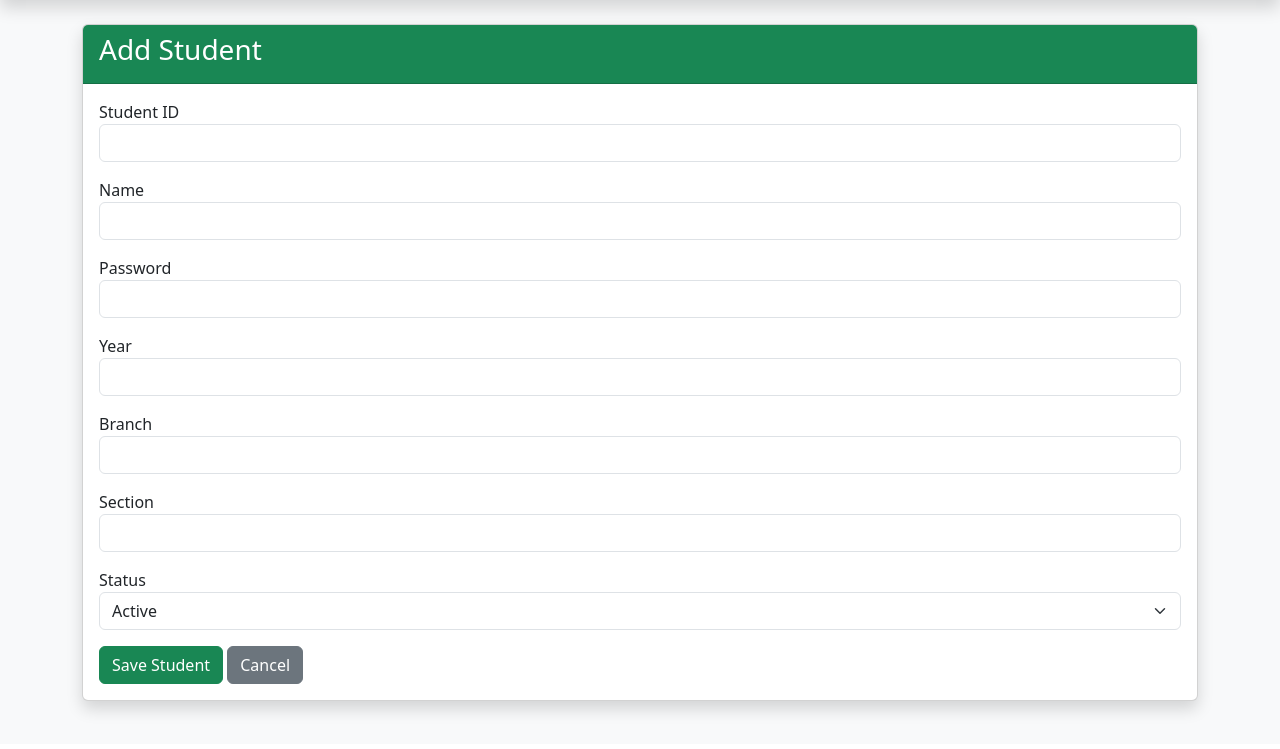
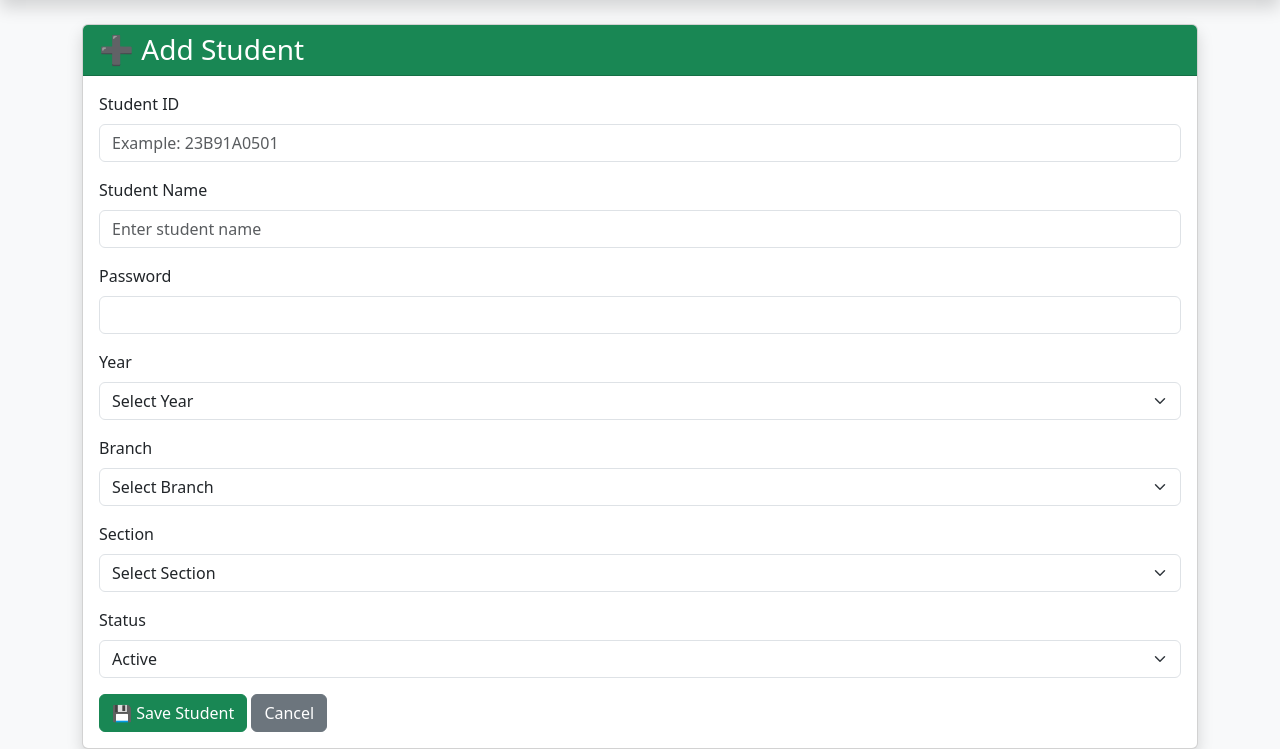
Before and after one commit to syed-shairiyaz/ComputerLabManagementSystem, a Flask app: page /admin/students/add in a window 1280 px wide. Shown: the part 56-805 px from the top of the page. Before the commit the page ends 773 px from the top, so only its background shows below. Run offline with Flask 3, Linux system fonts and the light colour scheme.

Commit message:
adding year and branch

```diff
--- a/app/templates/admin/add_student.html
+++ b/app/templates/admin/add_student.html
@@ -10,41 +10,61 @@
 
         <div class="card-header bg-success text-white">
 
-<h3>Add Student</h3>
+            <h3 class="mb-0">
+                ➕ Add Student
+            </h3>
 
         </div>
+
 
         <div class="card-body">
 
             <form method="POST">
 
+
+                <!-- Student ID -->
+
                 <div class="mb-3">
 
-<label>Student ID</label>
+                    <label class="form-label">
+                        Student ID
+                    </label>
 
                     <input
                         type="text"
                         name="student_id"
                         class="form-control"
+                        placeholder="Example: 23B91A0501"
                         required>
 
                 </div>
 
+
+                <!-- Name -->
+
                 <div class="mb-3">
 
-<label>Name</label>
+                    <label class="form-label">
+                        Student Name
+                    </label>
 
                     <input
                         type="text"
                         name="name"
                         class="form-control"
+                        placeholder="Enter student name"
                         required>
 
                 </div>
 
+
+                <!-- Password -->
+
                 <div class="mb-3">
 
-<label>Password</label>
+                    <label class="form-label">
+                        Password
+                    </label>
 
                     <input
                         type="password"
@@ -54,67 +74,167 @@ required>
 
                 </div>
 
+
+                <!-- Year -->
+
                 <div class="mb-3">
 
-<label>Year</label>
+                    <label class="form-label">
+                        Year
+                    </label>
 
-<input
-type="text"
+                    <select
                         name="year"
-class="form-control"
+                        class="form-select"
                         required>
+
+                        <option value="">
+                            Select Year
+                        </option>
+
+                        <option value="1st Year">
+                            1st Year
+                        </option>
+
+                        <option value="2nd Year">
+                            2nd Year
+                        </option>
+
+                        <option value="3rd Year">
+                            3rd Year
+                        </option>
+
+                        <option value="4th Year">
+                            4th Year
+                        </option>
+
+                    </select>
 
                 </div>
 
+
+                <!-- Branch -->
+
                 <div class="mb-3">
 
-<label>Branch</label>
+                    <label class="form-label">
+                        Branch
+                    </label>
 
-<input
-type="text"
+                    <select
                         name="branch"
-class="form-control"
+                        class="form-select"
                         required>
+
+                        <option value="">
+                            Select Branch
+                        </option>
+
+                        <option value="CSE">
+                            CSE
+                        </option>
+
+                        <option value="CSE-DS">
+                            CSE-DS
+                        </option>
+
+                        <option value="CSE-CS">
+                            CSE-CS
+                        </option>
+
+                        <option value="ALML">
+                            ALML
+                        </option>
+
+                        <option value="ECE">
+                            ECE
+                        </option>
+
+                        <option value="EEE">
+                            EEE
+                        </option>
+
+                    </select>
 
                 </div>
 
+
+                <!-- Section -->
+
                 <div class="mb-3">
 
-<label>Section</label>
+                    <label class="form-label">
+                        Section
+                    </label>
 
-<input
-type="text"
+                    <select
                         name="section"
-class="form-control"
+                        class="form-select"
                         required>
+
+                        <option value="">
+                            Select Section
+                        </option>
+
+                        <option value="A">
+                            A
+                        </option>
+
+                        <option value="B">
+                            B
+                        </option>
+
+                        <option value="C">
+                            C
+                        </option>
+
+                        <option value="D">
+                            D
+                        </option>
+
+                    </select>
 
                 </div>
 
+
+                <!-- Status -->
+
                 <div class="mb-3">
 
-<label>Status</label>
+                    <label class="form-label">
+                        Status
+                    </label>
 
                     <select
                         name="status"
                         class="form-select">
 
-<option>Active</option>
+                        <option value="Active">
+                            Active
+                        </option>
 
-<option>Inactive</option>
+                        <option value="Inactive">
+                            Inactive
+                        </option>
 
                     </select>
 
                 </div>
 
+
+                <!-- Buttons -->
+
                 <button
+                    type="submit"
                     class="btn btn-success">
 
-Save Student
+                    💾 Save Student
 
                 </button>
 
+
                 <a
-href="/admin/students"
+                    href="{{ url_for('student.students') }}"
                     class="btn btn-secondary">
 
                     Cancel
```
Lines whose indentation alone changed are shown as unchanged.
